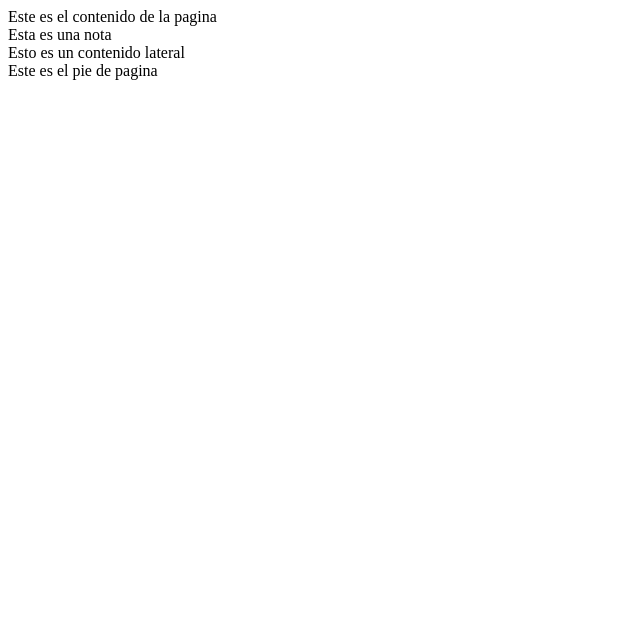
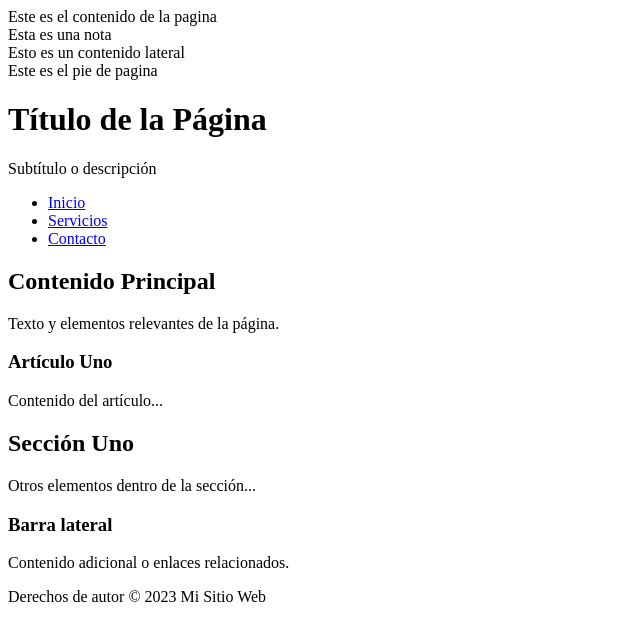
Before and after one commit to EinarAliaga/gen-icco-intro-a-la-web, a plain HTML site: page 3-html/3.4-semantic-html.html in a window 1280 px wide. Shown: the whole page, without its empty margins (0-640 px from the left). Drawn offline with Linux system fonts and the light colour scheme.

Commit message:
agrego tarea 4 de etiquetas semanticas

```diff
--- a/3-html/3.4-semantic-html.html
+++ b/3-html/3.4-semantic-html.html
@@ -16,5 +16,52 @@
     </main>
 
     <footer>Este es el pie de pagina</footer>
+
+    <!--Etiquetas semanticas-->
+
+    <!--<header>: Define la cabecera de un documento o de una sección.-->
+    <header>
+        <h1>Título de la Página</h1>
+        <p>Subtítulo o descripción</p>
+      </header>
+
+    <!--<nav>: Define una sección de navegación.-->
+      <nav>
+        <ul>
+          <li><a href="#inicio">Inicio</a></li>
+          <li><a href="#servicios">Servicios</a></li>
+          <li><a href="#contacto">Contacto</a></li>
+        </ul>
+      </nav>
+
+    <!--<main>: Define el contenido principal de un documento.-->
+      <main>
+        <h2>Contenido Principal</h2>
+        <p>Texto y elementos relevantes de la página.</p>
+      </main>
+
+    <!--<article>: Define un artículo o contenido independiente y autónomo.-->
+      <article>
+        <h3>Artículo Uno</h3>
+        <p>Contenido del artículo...</p>
+      </article>
+
+    <!--<section>: Define una sección genérica de contenido.-->
+      <section>
+        <h2>Sección Uno</h2>
+        <p>Otros elementos dentro de la sección...</p>
+      </section>
+
+    <!--<aside>: Define contenido relacionado pero no directamente parte del contenido principal.-->
+      <aside>
+        <h3>Barra lateral</h3>
+        <p>Contenido adicional o enlaces relacionados.</p>
+      </aside>
+
+    <!--<footer>: Define el pie de página de un documento o de una sección.-->
+      <footer>
+        <p>Derechos de autor © 2023 Mi Sitio Web</p>
+      </footer>
+
 </body>
 </html>
```
